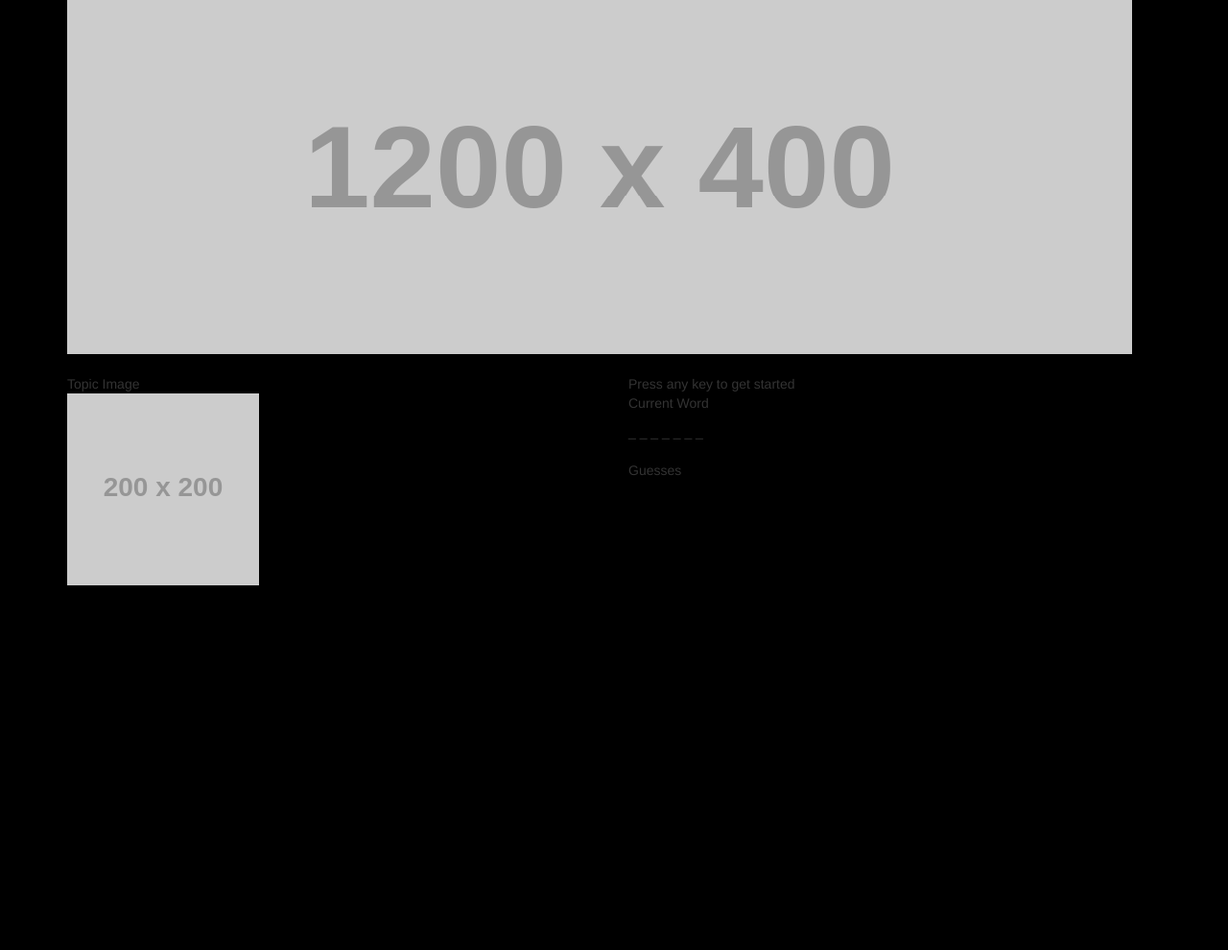
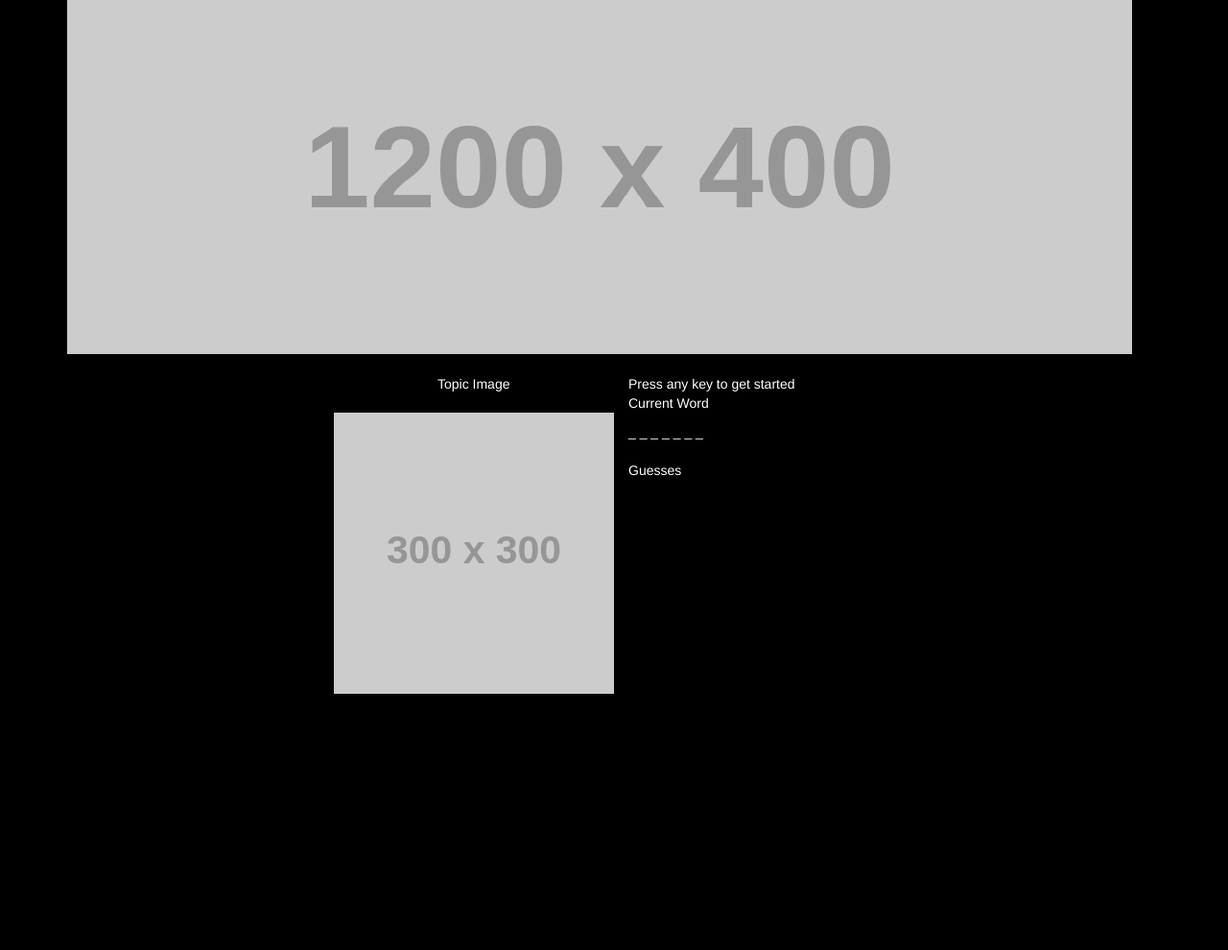
Before and after one commit to lcheng6/Hangman-Game, a PHP site: page / in a window 1280 px wide. Shown: the part 51-1041 px from the top of the page at 96% size. Before the commit the page ends 661 px from the top, so only its background shows below. Run offline with PHP 8.4, Linux system fonts and the light colour scheme; grey boxes labelled with a size stand in for pictures from a placeholder-image service; some libraries are stand-ins or nearby versions.

Commit message:
more updates

```diff
--- a/assets/css/style.css
+++ b/assets/css/style.css
@@ -12,4 +12,32 @@ h1 {
 
 #banner img{
 	max-width: 100%;
+	clear:both;
 }
+
+#midsection {
+	/*background-image:url('http://placehold.it/400x300');*/
+	height:600px;
+}
+#leftmidsection {
+	height:400px;
+}
+#leftmidsection span {
+	margin:auto;
+	text-align:center;
+	display:block;
+	color:white;
+}
+#leftmidsection img {
+	clear:both;
+	padding-top:20px;
+	max-width:100%;
+}
+
+#rightmidsection {
+	height:400px;
+}
+
+#rightmidsection span, p {
+	color:white;
+}
--- a/index.html
+++ b/index.html
@@ -33,16 +33,19 @@
 
 </div>
 <div id="midsection" class="container">
-	<div class="col-md-6 col-xs-6">
+	<div class="row">
+		<div id="leftbuffer" class="col-md-3 col-xs-2">
+		</div>
+		<div id="leftmidsection" class="col-md-3 col-xs-4">
 			<div class="row">
 				<span>Topic Image</span>
 			</div>
 			<div class="row">
-			<img src="http://placehold.it/200x200">
+				<img src="http://placehold.it/300x300">
 				<!-- put the image placeholder here -->
 			</div>
 		</div>
-	<div class="col-md-6 col-xs-6">
+		<div id="rightmidsection" class="col-md-3 col-xs-4">
 			<div id="instruction">
 				<span>Press any key to get started</span>
 			</div>
@@ -58,6 +61,9 @@
 				<span id="pastGuesses"></span>
 			</div>
 		</div>
+		<div class="rightbuffer col-md-3 col-xs-2">
+		</div>
+	</div>
 </div>
 <script src="assets/javascript/jquery.min.js"></script>
 <script src="assets/javascript/bootstrap.min.js"></script>
```
Also changed, not shown: game/Bondie/Blondie_img.jpg (added), 2 other files. Lines whose indentation alone changed are shown as unchanged.
